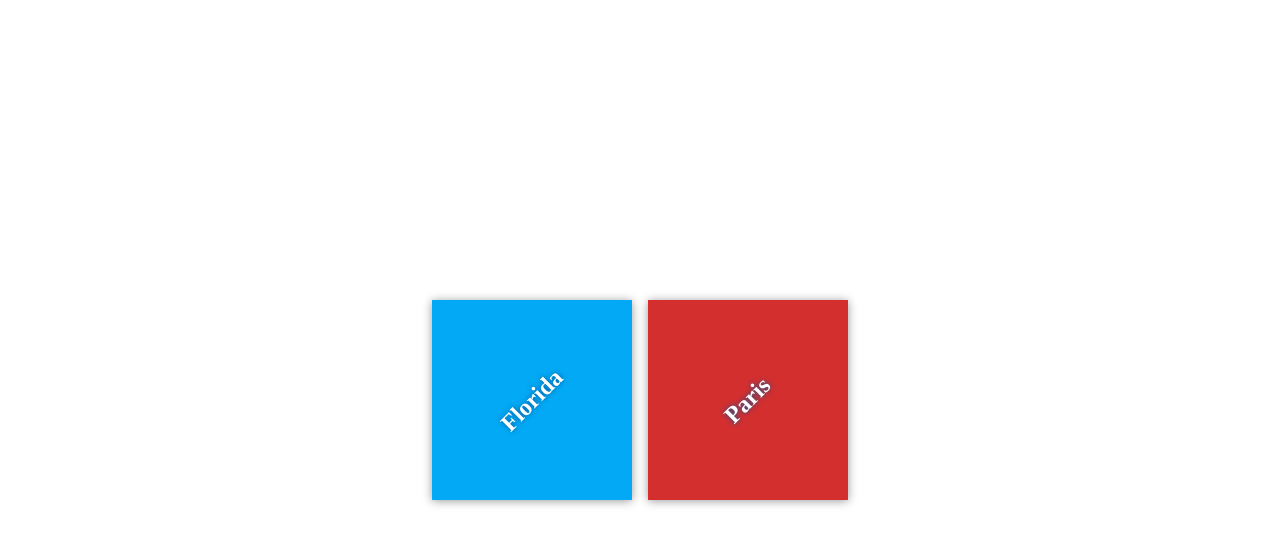
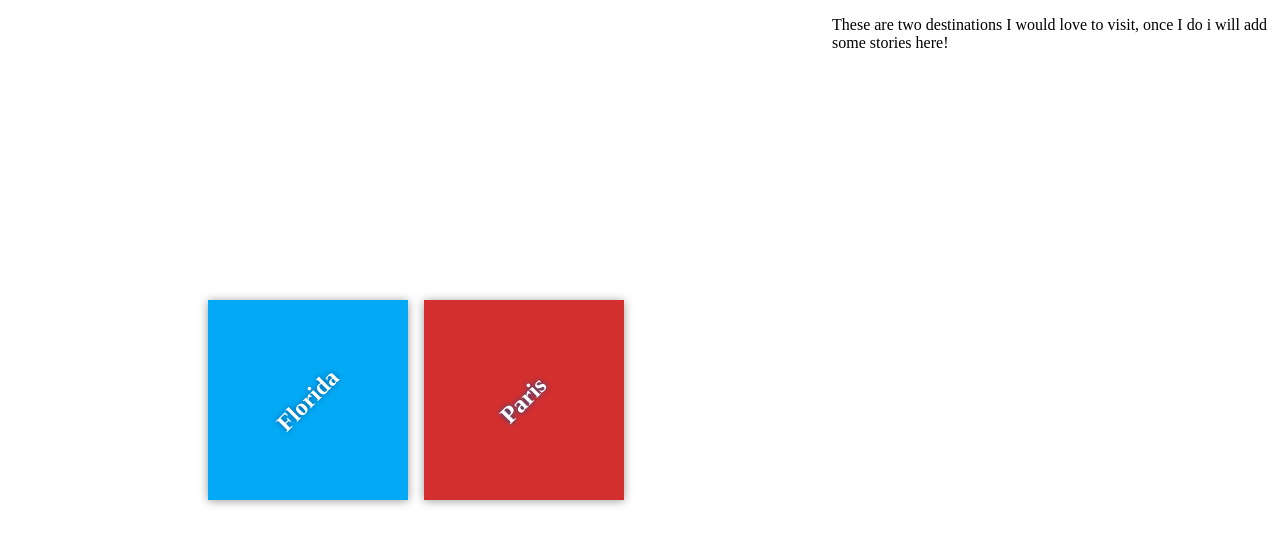
Before and after one commit to Danxx26hub/my-travel-plans, a plain HTML site: page index.html in a window 1280 px wide. Drawn offline with Linux system fonts and the light colour scheme; files that its build step writes are made by us from their sources.

Commit message:
added text to index

```diff
--- a/index.html
+++ b/index.html
@@ -19,6 +19,8 @@
             </div>
         </div>
     </div>
-
+	<div class="text">
+		<p>These are two destinations I would love to visit, once I do i will add some stories here!</p>
+	</div>
 </body>
 </html>
```
